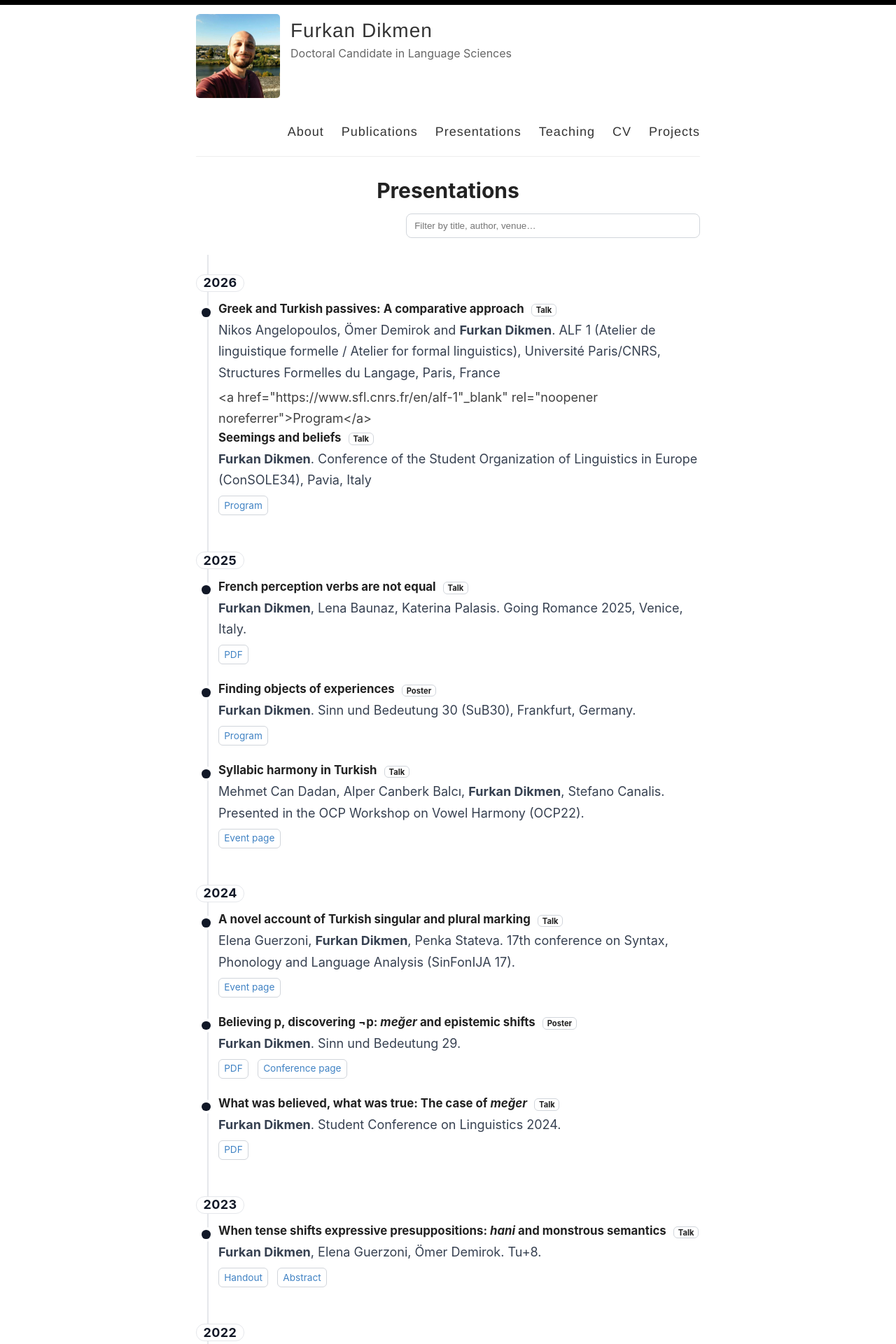
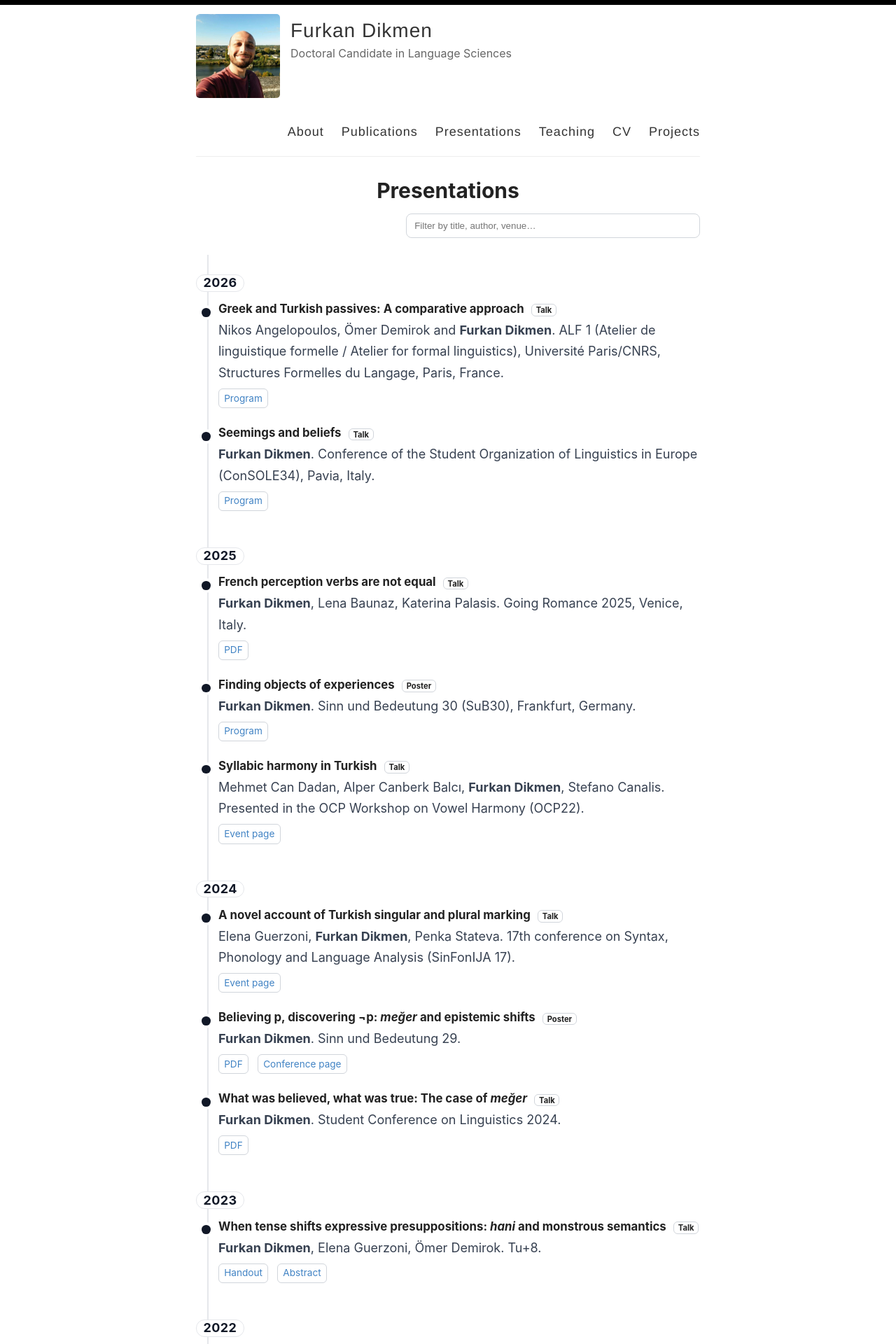
Before and after one commit to furkandikmen/furkandikmen.github.io, a Jekyll site: the page built from _pages/presentations.md, in a window 1280 px wide. Shown: the top 1920 px of the page at 70% size. Built offline with Jekyll 4.4.1, drawn with Linux system fonts in a browser that asks for light colours; some of the changed lines change nothing that is shown.

Commit message:
Update presentations.md

```diff
--- a/_pages/presentations.md
+++ b/_pages/presentations.md
@@ -5,47 +5,142 @@
 ---
 
 <style>
-/* -------- Inline styles: no external files needed -------- */
-.toolbar{display:flex;justify-content:flex-end;margin:.5rem 0 1.25rem}
-#talk-filter{width:min(420px,100%);padding:.55rem .7rem;border:1px solid #d1d5db;border-radius:.5rem}
-
-.talks{position:relative;margin:1rem 0 3rem}
-.talks::before{content:"";position:absolute;left:1rem;top:.25rem;bottom:.25rem;width:2px;background:#e5e7eb}
-
-/* YEAR pill above the timeline */
-.year{
-  position:relative;
-  z-index:1;
-  display:inline-block;
-  padding:.15rem .6rem;
-  margin:2rem 0 .6rem;
-  font-weight:700;
-  letter-spacing:.02em;
-  color:#111827;
-  background:#fff;
-  border:1px solid #e5e7eb;
-  border-radius:.75rem;
-  line-height:1;
+.toolbar {
+  display: flex;
+  justify-content: flex-end;
+  margin: .5rem 0 1.25rem;
 }
 
-.talk{position:relative;margin:0 0 1rem;padding:.25rem 0 .25rem 2rem;border-radius:.5rem}
-.talk:hover{background:rgba(0,0,0,.03)}
-.dot{position:absolute;left:.5rem;top:.85rem;width:.8rem;height:.8rem;border-radius:50%;background:#111827;box-shadow:0 0 0 4px #fff}
+#talk-filter {
+  width: min(420px, 100%);
+  padding: .55rem .7rem;
+  border: 1px solid #d1d5db;
+  border-radius: .5rem;
+}
 
-.talk h3{margin:0 0 .2rem 0;font-size:1.05rem;line-height:1.4;text-align:left}
-.meta{margin:0 0 .25rem 0;color:#374151}
-.links{margin:.25rem 0 0 0}
-.links a{display:inline-block;margin-right:.5rem;font-size:.85rem;text-decoration:none;border:1px solid #d1d5db;padding:.1rem .45rem;border-radius:.375rem}
-.badge{font-size:.7rem;border:1px solid #d1d5db;padding:.05rem .35rem;border-radius:.375rem;margin-left:.4rem}
+.talks {
+  position: relative;
+  margin: 1rem 0 3rem;
+}
 
-@media (prefers-color-scheme: dark){
-  #talk-filter{border-color:#4b5563;background:#0b0f14;color:#e5e7eb}
-  .talks::before{background:#374151}
-  .year{background:#0b0f14;color:#e5e7eb;border-color:#374151}
-  .dot{background:#e5e7eb}
-  .talk:hover{background:rgba(255,255,255,.04)}
-  .meta{color:#cbd5e1}
-  .links a,.badge{border-color:#4b5563}
+.talks::before {
+  content: "";
+  position: absolute;
+  left: 1rem;
+  top: .25rem;
+  bottom: .25rem;
+  width: 2px;
+  background: #e5e7eb;
+}
+
+.year-group {
+  position: relative;
+}
+
+.year {
+  position: relative;
+  z-index: 1;
+  display: inline-block;
+  padding: .15rem .6rem;
+  margin: 2rem 0 .6rem;
+  font-weight: 700;
+  letter-spacing: .02em;
+  color: #111827;
+  background: #fff;
+  border: 1px solid #e5e7eb;
+  border-radius: .75rem;
+  line-height: 1;
+}
+
+.talk {
+  position: relative;
+  margin: 0 0 1rem;
+  padding: .25rem 0 .25rem 2rem;
+  border-radius: .5rem;
+}
+
+.talk:hover {
+  background: rgba(0,0,0,.03);
+}
+
+.dot {
+  position: absolute;
+  left: .5rem;
+  top: .85rem;
+  width: .8rem;
+  height: .8rem;
+  border-radius: 50%;
+  background: #111827;
+  box-shadow: 0 0 0 4px #fff;
+}
+
+.talk h3 {
+  margin: 0 0 .2rem 0;
+  font-size: 1.05rem;
+  line-height: 1.4;
+  text-align: left;
+}
+
+.meta {
+  margin: 0 0 .25rem 0;
+  color: #374151;
+}
+
+.links {
+  margin: .25rem 0 0 0;
+}
+
+.links a {
+  display: inline-block;
+  margin-right: .5rem;
+  font-size: .85rem;
+  text-decoration: none;
+  border: 1px solid #d1d5db;
+  padding: .1rem .45rem;
+  border-radius: .375rem;
+}
+
+.badge {
+  font-size: .7rem;
+  border: 1px solid #d1d5db;
+  padding: .05rem .35rem;
+  border-radius: .375rem;
+  margin-left: .4rem;
+}
+
+@media (prefers-color-scheme: dark) {
+  #talk-filter {
+    border-color: #4b5563;
+    background: #0b0f14;
+    color: #e5e7eb;
+  }
+
+  .talks::before {
+    background: #374151;
+  }
+
+  .year {
+    background: #0b0f14;
+    color: #e5e7eb;
+    border-color: #374151;
+  }
+
+  .dot {
+    background: #e5e7eb;
+  }
+
+  .talk:hover {
+    background: rgba(255,255,255,.04);
+  }
+
+  .meta {
+    color: #cbd5e1;
+  }
+
+  .links a,
+  .badge {
+    border-color: #4b5563;
+  }
 }
 </style>
 
@@ -54,189 +149,206 @@
 </div>
 
 <section class="talks">
-  <div class="year">2026</div>
-<article class="talk" itemscope itemtype="https://schema.org/CreativeWork">
-  <div class="dot" aria-hidden="true"></div>
 
-   <h3 itemprop="name">Greek and Turkish passives: A comparative approach <span class="badge">Talk</span></h3>
-    <p class="meta">
-     Nikos Angelopoulos, Ömer Demirok and <strong>Furkan Dikmen</strong>. ALF 1 (Atelier de linguistique formelle / Atelier for formal linguistics), Université Paris/CNRS, Structures Formelles du Langage, Paris, France
-    </p>
-    <p class="links">
-      <a href="https://www.sfl.cnrs.fr/en/alf-1"_blank" rel="noopener noreferrer">Program</a>
-    </p>
+  <div class="year-group">
+    <div class="year">2026</div>
 
-    <h3 itemprop="name">Seemings and beliefs <span class="badge">Talk</span></h3>
-    <p class="meta">
-      <strong>Furkan Dikmen</strong>. Conference of the Student Organization of Linguistics in Europe (ConSOLE34), Pavia, Italy
-    </p>
-    <p class="links">
-      <a href="https://console34.github.io/program/" target="_blank" rel="noopener noreferrer">Program</a>
-    </p>
-  </article>
+    <article class="talk" itemscope itemtype="https://schema.org/CreativeWork">
+      <div class="dot" aria-hidden="true"></div>
+      <h3 itemprop="name">Greek and Turkish passives: A comparative approach <span class="badge">Talk</span></h3>
+      <p class="meta">
+        Nikos Angelopoulos, Ömer Demirok and <strong>Furkan Dikmen</strong>.
+        ALF 1 (Atelier de linguistique formelle / Atelier for formal linguistics),
+        Université Paris/CNRS, Structures Formelles du Langage, Paris, France.
+      </p>
+      <p class="links">
+        <a href="https://www.sfl.cnrs.fr/en/alf-1" target="_blank" rel="noopener noreferrer">Program</a>
+      </p>
+    </article>
 
+    <article class="talk" itemscope itemtype="https://schema.org/CreativeWork">
+      <div class="dot" aria-hidden="true"></div>
+      <h3 itemprop="name">Seemings and beliefs <span class="badge">Talk</span></h3>
+      <p class="meta">
+        <strong>Furkan Dikmen</strong>. Conference of the Student Organization of Linguistics in Europe (ConSOLE34), Pavia, Italy.
+      </p>
+      <p class="links">
+        <a href="https://console34.github.io/program/" target="_blank" rel="noopener noreferrer">Program</a>
+      </p>
+    </article>
+  </div>
 
+  <div class="year-group">
+    <div class="year">2025</div>
 
-<section class="talks">
-  <div class="year">2025</div>
-<article class="talk" itemscope itemtype="https://schema.org/CreativeWork">
-  <div class="dot" aria-hidden="true"></div>
+    <article class="talk" itemscope itemtype="https://schema.org/CreativeWork">
+      <div class="dot" aria-hidden="true"></div>
+      <h3 itemprop="name">French perception verbs are not equal <span class="badge">Talk</span></h3>
+      <p class="meta">
+        <strong>Furkan Dikmen</strong>, Lena Baunaz, Katerina Palasis.
+        Going Romance 2025, Venice, Italy.
+      </p>
+      <p class="links">
+        <a href="https://furkandikmen.com/assets/presentations/GoingRomance%20(6).pdf" target="_blank" rel="noopener noreferrer">PDF</a>
+      </p>
+    </article>
 
-  <h3 itemprop="name">
-    French perception verbs are not equal
-    <span class="badge">Talk</span>
-  </h3>
+    <article class="talk" itemscope itemtype="https://schema.org/CreativeWork">
+      <div class="dot" aria-hidden="true"></div>
+      <h3 itemprop="name">Finding objects of experiences <span class="badge">Poster</span></h3>
+      <p class="meta">
+        <strong>Furkan Dikmen</strong>. Sinn und Bedeutung 30 (SuB30), Frankfurt, Germany.
+      </p>
+      <p class="links">
+        <a href="https://vicom.info/sub30-program-2/" target="_blank" rel="noopener noreferrer">Program</a>
+      </p>
+    </article>
 
-  <p class="meta">
-    <strong itemprop="author">Furkan Dikmen</strong>, Lena Baunaz, Katerina Palasis.
-    Going Romance 2025, Venice, Italy.
-  </p>
+    <article class="talk" itemscope itemtype="https://schema.org/CreativeWork">
+      <div class="dot" aria-hidden="true"></div>
+      <h3 itemprop="name">Syllabic harmony in Turkish</h3>
+      <p class="meta">
+        Mehmet Can Dadan, Alper Canberk Balcı, <strong>Furkan Dikmen</strong>, Stefano Canalis.
+        Presented in the OCP Workshop on Vowel Harmony (OCP22).
+      </p>
+      <p class="links">
+        <a href="https://www.universiteitleiden.nl/en/events/2025/02/vowel-harmony" target="_blank" rel="noopener noreferrer">Event page</a>
+      </p>
+    </article>
+  </div>
 
-  <p class="links">
-    <a href="https://furkandikmen.com/assets/presentations/GoingRomance (6).pdf"
-       target="_blank"
-       rel="noopener noreferrer">
-      PDF
-    </a>
-  </p>
-</article>
+  <div class="year-group">
+    <div class="year">2024</div>
 
+    <article class="talk" itemscope itemtype="https://schema.org/CreativeWork">
+      <div class="dot" aria-hidden="true"></div>
+      <h3 itemprop="name">A novel account of Turkish singular and plural marking</h3>
+      <p class="meta">
+        Elena Guerzoni, <strong>Furkan Dikmen</strong>, Penka Stateva.
+        17th conference on Syntax, Phonology and Language Analysis (SinFonIJA 17).
+      </p>
+      <p class="links">
+        <a href="https://sites.google.com/view/sinfonija-17/home?authuser=0" target="_blank" rel="noopener noreferrer">Event page</a>
+      </p>
+    </article>
 
-  <article class="talk" itemscope itemtype="https://schema.org/CreativeWork">
-    <div class="dot" aria-hidden="true"></div>
-    <h3 itemprop="name">Finding objects of experiences <span class="badge">Poster</span></h3>
-    <p class="meta">
-      <strong>Furkan Dikmen</strong>. Sinn und Bedeutung 30 (SuB30), Frankfurt, Germany.
-    </p>
-    <p class="links">
-      <a href="https://vicom.info/sub30-program-2/" target="_blank" rel="noopener noreferrer">Program</a>
-    </p>
-  </article>
+    <article class="talk" itemscope itemtype="https://schema.org/CreativeWork">
+      <div class="dot" aria-hidden="true"></div>
+      <h3 itemprop="name">Believing p, discovering ¬p: <em>meğer</em> and epistemic shifts <span class="badge">Poster</span></h3>
+      <p class="meta">
+        <strong>Furkan Dikmen</strong>. Sinn und Bedeutung 29.
+      </p>
+      <p class="links">
+        <a href="https://furkandikmen.com/assets/presentations/DIKMEN%20.pdf" target="_blank" rel="noopener noreferrer">PDF</a>
+        <a href="https://drive.google.com/file/d/1iVKxHEO0l1wIaTzoIHKD2u2d6qM9RGf5/view" target="_blank" rel="noopener noreferrer">Conference page</a>
+      </p>
+    </article>
 
-  <article class="talk" itemscope itemtype="https://schema.org/CreativeWork">
-    <div class="dot" aria-hidden="true"></div>
-    <h3 itemprop="name">Syllabic harmony in Turkish</h3>
-    <p class="meta">
-      Mehmet Can Dadan, Alper Canberk Balcı, <strong>Furkan Dikmen</strong>, Stefano Canalis.
-      Presented in the OCP Workshop on Vowel Harmony (OCP22).
-    </p>
-    <p class="links">
-      <a href="https://www.universiteitleiden.nl/en/events/2025/02/vowel-harmony" target="_blank" rel="noopener noreferrer">Event page</a>
-    </p>
-  </article>
+    <article class="talk" itemscope itemtype="https://schema.org/CreativeWork">
+      <div class="dot" aria-hidden="true"></div>
+      <h3 itemprop="name">What was believed, what was true: The case of <em>meğer</em></h3>
+      <p class="meta">
+        <strong>Furkan Dikmen</strong>. Student Conference on Linguistics 2024.
+      </p>
+      <p class="links">
+        <a href="https://furkandikmen.com/assets/presentations/SCOL24.pdf" target="_blank" rel="noopener noreferrer">PDF</a>
+      </p>
+    </article>
+  </div>
 
-  <div class="year">2024</div>
+  <div class="year-group">
+    <div class="year">2023</div>
 
-  <article class="talk" itemscope itemtype="https://schema.org/CreativeWork">
-    <div class="dot" aria-hidden="true"></div>
-    <h3 itemprop="name">A novel account of Turkish singular and plural marking</h3>
-    <p class="meta">
-      Elena Guerzoni, <strong>Furkan Dikmen</strong>, Penka Stateva.
-      17th conference on Syntax, Phonology and Language Analysis (SinFonIJA 17).
-    </p>
-    <p class="links">
-      <a href="https://sites.google.com/view/sinfonija-17/home?authuser=0" target="_blank" rel="noopener noreferrer">Event page</a>
-    </p>
-  </article>
+    <article class="talk" itemscope itemtype="https://schema.org/CreativeWork">
+      <div class="dot" aria-hidden="true"></div>
+      <h3 itemprop="name">When tense shifts expressive presuppositions: <em>hani</em> and monstrous semantics</h3>
+      <p class="meta">
+        <strong>Furkan Dikmen</strong>, Elena Guerzoni, Ömer Demirok. Tu+8.
+      </p>
+      <p class="links">
+        <a href="https://furkandikmen.com/assets/presentations/TU+8%20(3).pdf" target="_blank" rel="noopener noreferrer">Handout</a>
+        <a href="https://furkandikmen.com/assets/presentations/Tu+8-Dikmen,%20Guerzoni%20&%20Demirok%20(1).pdf" target="_blank" rel="noopener noreferrer">Abstract</a>
+      </p>
+    </article>
+  </div>
 
-  <article class="talk" itemscope itemtype="https://schema.org/CreativeWork">
-    <div class="dot" aria-hidden="true"></div>
-    <h3 itemprop="name">Believing p, discovering ¬p: <em>meğer</em> and epistemic shifts <span class="badge">Poster</span></h3>
-    <p class="meta"><strong>Furkan Dikmen</strong>. Sinn und Bedeutung 29.</p>
-    <p class="links">
-      <a href="https://furkandikmen.com/assets/presentations/DIKMEN%20.pdf" target="_blank" rel="noopener noreferrer">PDF</a>
-      <a href="https://drive.google.com/file/d/1iVKxHEO0l1wIaTzoIHKD2u2d6qM9RGf5/view" target="_blank" rel="noopener noreferrer">Conference page</a>
-    </p>
-  </article>
+  <div class="year-group">
+    <div class="year">2022</div>
 
-  <article class="talk" itemscope itemtype="https://schema.org/CreativeWork">
-    <div class="dot" aria-hidden="true"></div>
-    <h3 itemprop="name">What was believed, what was true: The case of <em>meğer</em></h3>
-    <p class="meta"><strong>Furkan Dikmen</strong>. Student Conference on Linguistics 2024.</p>
-    <p class="links">
-      <a href="https://furkandikmen.com/assets/presentations/SCOL24.pdf" target="_blank" rel="noopener noreferrer">PDF</a>
-    </p>
-  </article>
+    <article class="talk" itemscope itemtype="https://schema.org/CreativeWork">
+      <div class="dot" aria-hidden="true"></div>
+      <h3 itemprop="name">Adjectival Diminutives in Turkish</h3>
+      <p class="meta">
+        Ümit Atlamaz, <strong>Furkan Dikmen</strong>. DMTD Workshop series &amp; WAFL16.
+      </p>
+      <p class="links">
+        <a href="https://furkandikmen.com/assets/presentations/Adjectival_Dimunitives.pdf" target="_blank" rel="noopener noreferrer">PDF</a>
+      </p>
+    </article>
+  </div>
 
-  <div class="year">2023</div>
+  <div class="year-group">
+    <div class="year">2021</div>
 
-  <article class="talk" itemscope itemtype="https://schema.org/CreativeWork">
-    <div class="dot" aria-hidden="true"></div>
-    <h3 itemprop="name">When tense shifts expressive presuppositions: <em>hani</em> and monstrous semantics</h3>
-    <p class="meta"><strong>Furkan Dikmen</strong>, Elena Guerzoni, Ömer Demirok. Tu+8.</p>
-    <p class="links">
-      <a href="https://furkandikmen.com/assets/presentations/TU+8%20(3).pdf" target="_blank" rel="noopener noreferrer">Handout</a>
-      <a href="https://furkandikmen.com/assets/presentations/Tu+8-Dikmen,%20Guerzoni%20&%20Demirok%20(1).pdf" target="_blank" rel="noopener noreferrer">Abstract</a>
-    </p>
-  </article>
+    <article class="talk" itemscope itemtype="https://schema.org/CreativeWork">
+      <div class="dot" aria-hidden="true"></div>
+      <h3 itemprop="name">Compounding with a polymorphic deverbalizer in Turkish</h3>
+      <p class="meta">
+        <strong>Furkan Dikmen</strong>, Ömer Demirok, Balkız Öztürk. 9th Workshop on Nominalizations (JeNOM 9).
+      </p>
+      <p class="links">
+        <a href="https://sites.google.com/view/nominalizations-jenom9/program" target="_blank" rel="noopener noreferrer">Program</a>
+      </p>
+    </article>
 
-  <div class="year">2022</div>
+    <article class="talk" itemscope itemtype="https://schema.org/CreativeWork">
+      <div class="dot" aria-hidden="true"></div>
+      <h3 itemprop="name">Modifying result states in Turkish <span class="badge">Poster</span></h3>
+      <p class="meta">
+        <strong>Furkan Dikmen</strong>, Ömer Demirok. Semantics and Linguistic Theory (SALT 31).
+      </p>
+      <p class="links">
+        <a href="https://osf.io/g8da5/" target="_blank" rel="noopener noreferrer">OSF</a>
+      </p>
+    </article>
+  </div>
 
-  <article class="talk" itemscope itemtype="https://schema.org/CreativeWork">
-    <div class="dot" aria-hidden="true"></div>
-    <h3 itemprop="name">Adjectival Diminutives in Turkish</h3>
-    <p class="meta">Ümit Atlamaz, <strong>Furkan Dikmen</strong>. DMTD Workshop series &amp; WAFL16.</p>
-    <p class="links">
-      <a href="https://furkandikmen.com/assets/presentations/Adjectival_Dimunitives.pdf" target="_blank" rel="noopener noreferrer">PDF</a>
-    </p>
-  </article>
+  <div class="year-group">
+    <div class="year">2020</div>
 
-  <div class="year">2021</div>
+    <article class="talk" itemscope itemtype="https://schema.org/CreativeWork">
+      <div class="dot" aria-hidden="true"></div>
+      <h3 itemprop="name">Palatalized Turkish consonants and vowel harmony</h3>
+      <p class="meta">
+        Stefano Canalis, <strong>Furkan Dikmen</strong>. The 5th workshop on Turkic and languages in contact with Turkic (Tu+5).
+      </p>
+      <p class="links">
+        <a href="https://bpb-us-w2.wpmucdn.com/sites.udel.edu/dist/1/9450/files/2019/12/tunamed.pdf" target="_blank" rel="noopener noreferrer">PDF</a>
+      </p>
+    </article>
+  </div>
 
-  <article class="talk" itemscope itemtype="https://schema.org/CreativeWork">
-    <div class="dot" aria-hidden="true"></div>
-    <h3 itemprop="name">Compounding with a polymorphic deverbalizer in Turkish</h3>
-    <p class="meta"><strong>Furkan Dikmen</strong>, Ömer Demirok, Balkız Öztürk. 9th Workshop on Nominalizations (JeNOM 9).</p>
-    <p class="links">
-      <a href="https://sites.google.com/view/nominalizations-jenom9/program" target="_blank" rel="noopener noreferrer">Program</a>
-    </p>
-  </article>
+  <div class="year-group">
+    <div class="year">2019</div>
 
-  <article class="talk" itemscope itemtype="https://schema.org/CreativeWork">
-    <div class="dot" aria-hidden="true"></div>
-    <h3 itemprop="name">Modifying result states in Turkish <span class="badge">Poster</span></h3>
-    <p class="meta"><strong>Furkan Dikmen</strong>, Ömer Demirok. Semantics and Linguistic Theory (SALT 31).</p>
-    <p class="links">
-      <a href="https://osf.io/g8da5/" target="_blank" rel="noopener noreferrer">OSF</a>
-    </p>
-  </article>
+    <article class="talk" itemscope itemtype="https://schema.org/CreativeWork">
+      <div class="dot" aria-hidden="true"></div>
+      <h3 itemprop="name">The semantics of the associative -lAr in Turkish <span class="badge">Poster</span></h3>
+      <p class="meta">
+        <strong>Furkan Dikmen</strong>. Workshop on Altaic Formal Linguistics 15 (WAFL 2019).
+      </p>
+      <p class="links">
+        <a href="https://furkandikmen.com/assets/presentations/WAFL%2015-Furkan%20Dikmen.pdf" target="_blank" rel="noopener noreferrer">PDF</a>
+      </p>
+    </article>
+  </div>
 
-  <div class="year">2020</div>
-
-  <article class="talk" itemscope itemtype="https://schema.org/CreativeWork">
-    <div class="dot" aria-hidden="true"></div>
-    <h3 itemprop="name">Palatalized Turkish consonants and vowel harmony</h3>
-    <p class="meta">Stefano Canalis, <strong>Furkan Dikmen</strong>. The 5th workshop on Turkic and languages in contact with Turkic (Tu+5).</p>
-    <p class="links">
-      <a href="https://bpb-us-w2.wpmucdn.com/sites.udel.edu/dist/1/9450/files/2019/12/tunamed.pdf" target="_blank" rel="noopener noreferrer">PDF</a>
-    </p>
-  </article>
-
-  <div class="year">2019</div>
-
-  <article class="talk" itemscope itemtype="https://schema.org/CreativeWork">
-    <div class="dot" aria-hidden="true"></div>
-    <h3 itemprop="name">The semantics of the associative -lAr in Turkish <span class="badge">Poster</span></h3>
-    <p class="meta"><strong>Furkan Dikmen</strong>. Workshop on Altaic Formal Linguistics 15 (WAFL 2019).</p>
-    <p class="links">
-      <a href="https://furkandikmen.com/assets/presentations/WAFL%2015-Furkan%20Dikmen.pdf" target="_blank" rel="noopener noreferrer">PDF</a>
-    </p>
-  </article>
 </section>
 
 <script>
 document.addEventListener('DOMContentLoaded', () => {
-  /* filter */
   const input = document.querySelector('#talk-filter');
-  if (input) {
-    input.addEventListener('input', e => {
-      const q = e.target.value.toLowerCase();
-      document.querySelectorAll('.talk').forEach(t => {
-        t.style.display = t.textContent.toLowerCase().includes(q) ? '' : 'none';
-      });
-    });
-  }
-  /* auto-add "Talk" badge where none is specified */
+
   document.querySelectorAll('.talk h3').forEach(h3 => {
     const hasBadge = h3.querySelector('.badge');
     if (!hasBadge) {
@@ -247,5 +359,28 @@
       h3.appendChild(span);
     }
   });
+
+  function applyFilter() {
+    const q = (input?.value || '').toLowerCase();
+
+    document.querySelectorAll('.year-group').forEach(group => {
+      const talks = group.querySelectorAll('.talk');
+      let visibleCount = 0;
+
+      talks.forEach(talk => {
+        const match = talk.textContent.toLowerCase().includes(q);
+        talk.style.display = match ? '' : 'none';
+        if (match) visibleCount++;
+      });
+
+      group.style.display = visibleCount > 0 ? '' : 'none';
+    });
+  }
+
+  if (input) {
+    input.addEventListener('input', applyFilter);
+  }
+
+  applyFilter();
 });
 </script>
```
